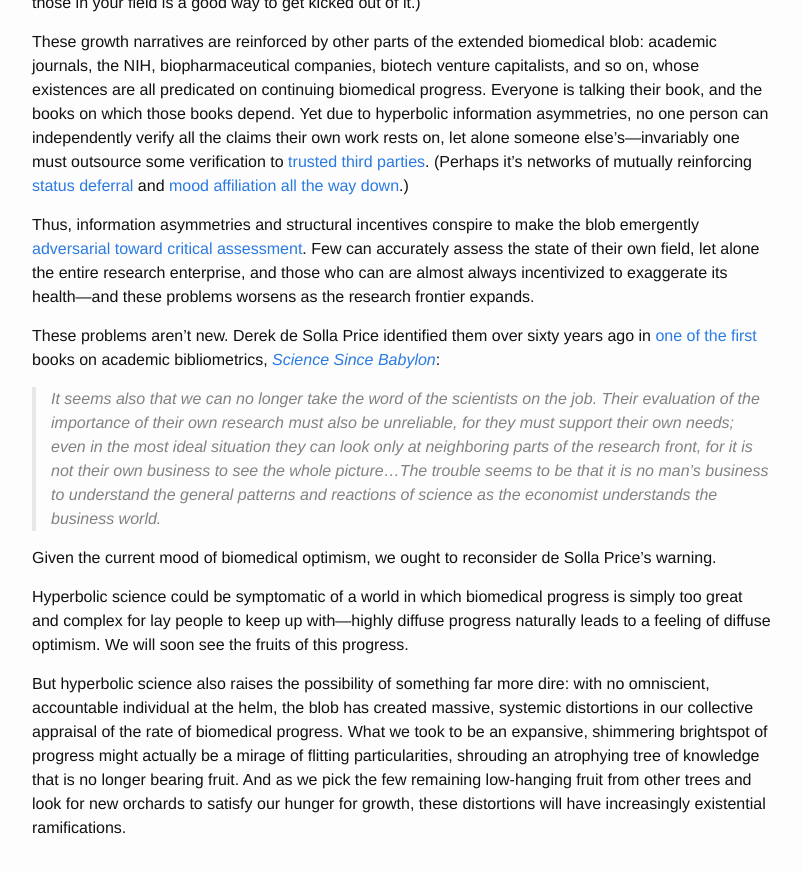
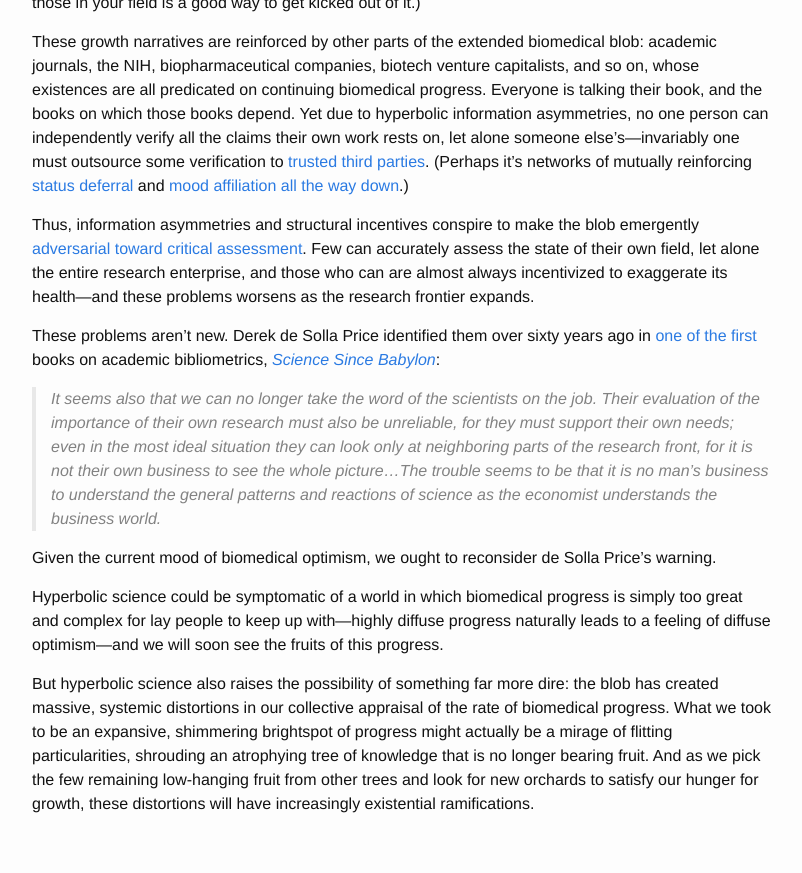
Before and after one commit to markovbio/markovbio.github.io, a Jekyll site: the page built from _posts/2022-08-25-hyperbolic-science.md, in a window 1280 px wide and 900 px high, scrolled down 1695 px. Shown: the top 873 px of the window, without its empty margins (238-1040 px from the left). Built offline with Jekyll 4.4.1, drawn with Linux system fonts in a browser that asks for light colours; some of the changed text lies outside the part shown.

Commit message:
Update 2022-08-25-hyperbolic-science.md

```diff
--- a/_posts/2022-08-25-hyperbolic-science.md
+++ b/_posts/2022-08-25-hyperbolic-science.md
@@ -13,7 +13,7 @@ Yet this constant motion, this incessant evolution, makes the blob a shimmering
 
 Yes, on the margins there might be issues—the publish-or-perish mindset, the [replication crisis](https://www.nature.com/articles/d41586-021-03691-0), funding mechanisms, and slightly more acute issues like [Eroom’s law](https://en.wikipedia.org/wiki/Eroom%27s_law)—but these will eventually be solved.
 
-And when they are, and the biomedical research community is no longer reined in by myopic grantors or encumbered by bureaucratic bloat, there will be a blossoming of research papers and a bearing of many biomedical fruit—the potential for which is currently lying latent in the minds of brilliant scientists, [yearning](https://nexus.od.nih.gov/all/2016/05/31/how-many-researchers/) to be nourished. [”Feed me, Seymour!”](https://www.youtube.com/watch?v=QETfA9_b7wM)
+And when they are, and the biomedical research community is no longer reined in by myopic grantors or encumbered by bureaucratic bloat, there will be a blossoming of research papers and a bearing of many biomedical fruit—the potential for which is currently lying latent in the minds of brilliant scientists, [yearning](https://nexus.od.nih.gov/all/2016/05/31/how-many-researchers/) to be nourished. [“Feed me, Seymour!”](https://www.youtube.com/watch?v=QETfA9_b7wM)
 
 The above description might seem, well… florid.
 
@@ -45,6 +45,6 @@ These problems aren’t new. Derek de Solla Price identified them over sixty yea
 
 Given the current mood of biomedical optimism, we ought to reconsider de Solla Price’s warning.
 
-Hyperbolic science could be symptomatic of a world in which biomedical progress is simply too great and complex for lay people to keep up with—highly diffuse progress naturally leads to a feeling of diffuse optimism. We will soon see the fruits of this progress.
+Hyperbolic science could be symptomatic of a world in which biomedical progress is simply too great and complex for lay people to keep up with—highly diffuse progress naturally leads to a feeling of diffuse optimism—and we will soon see the fruits of this progress.
 
-But hyperbolic science also raises the possibility of something far more dire: with no omniscient, accountable individual at the helm, the blob has created massive, systemic distortions in our collective appraisal of the rate of biomedical progress. What we took to be an expansive, shimmering brightspot of progress might actually be a mirage of flitting particularities, shrouding an atrophying tree of knowledge that is no longer bearing fruit. And as we pick the few remaining low-hanging fruit from other trees and look for new orchards to satisfy our hunger for growth, these distortions will have increasingly existential ramifications.
+But hyperbolic science also raises the possibility of something far more dire: the blob has created massive, systemic distortions in our collective appraisal of the rate of biomedical progress. What we took to be an expansive, shimmering brightspot of progress might actually be a mirage of flitting particularities, shrouding an atrophying tree of knowledge that is no longer bearing fruit. And as we pick the few remaining low-hanging fruit from other trees and look for new orchards to satisfy our hunger for growth, these distortions will have increasingly existential ramifications.
```
